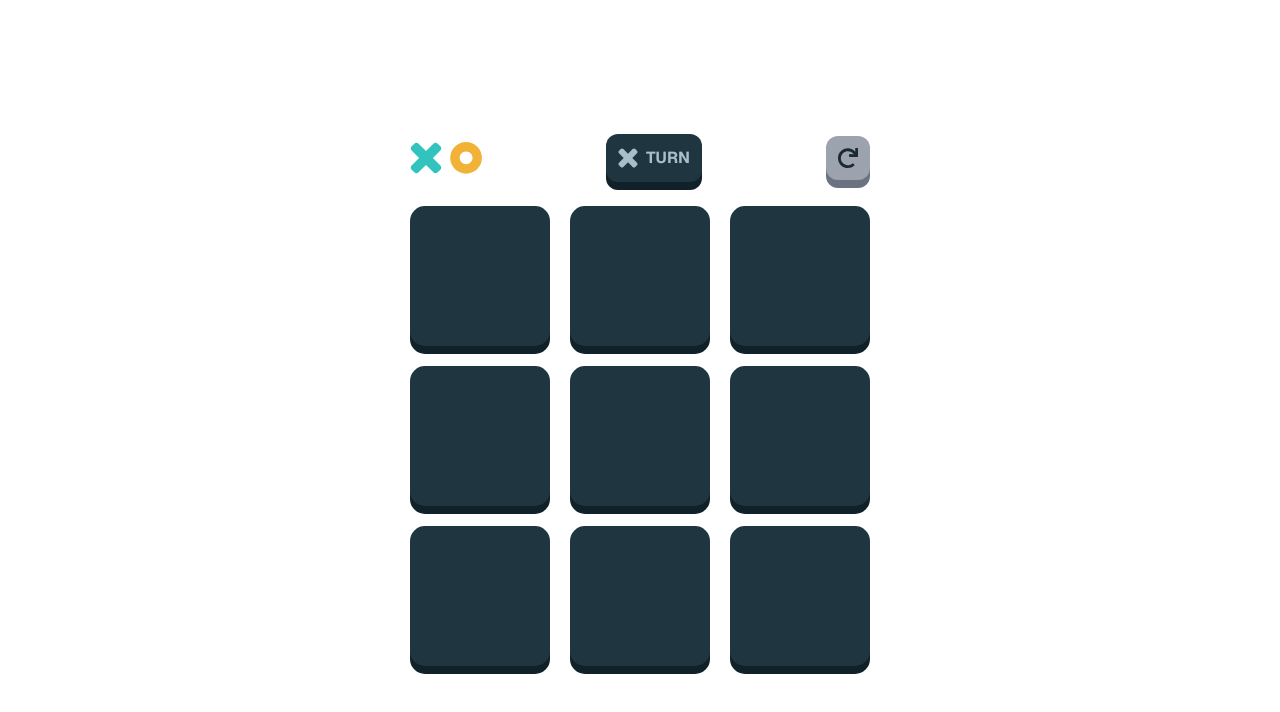
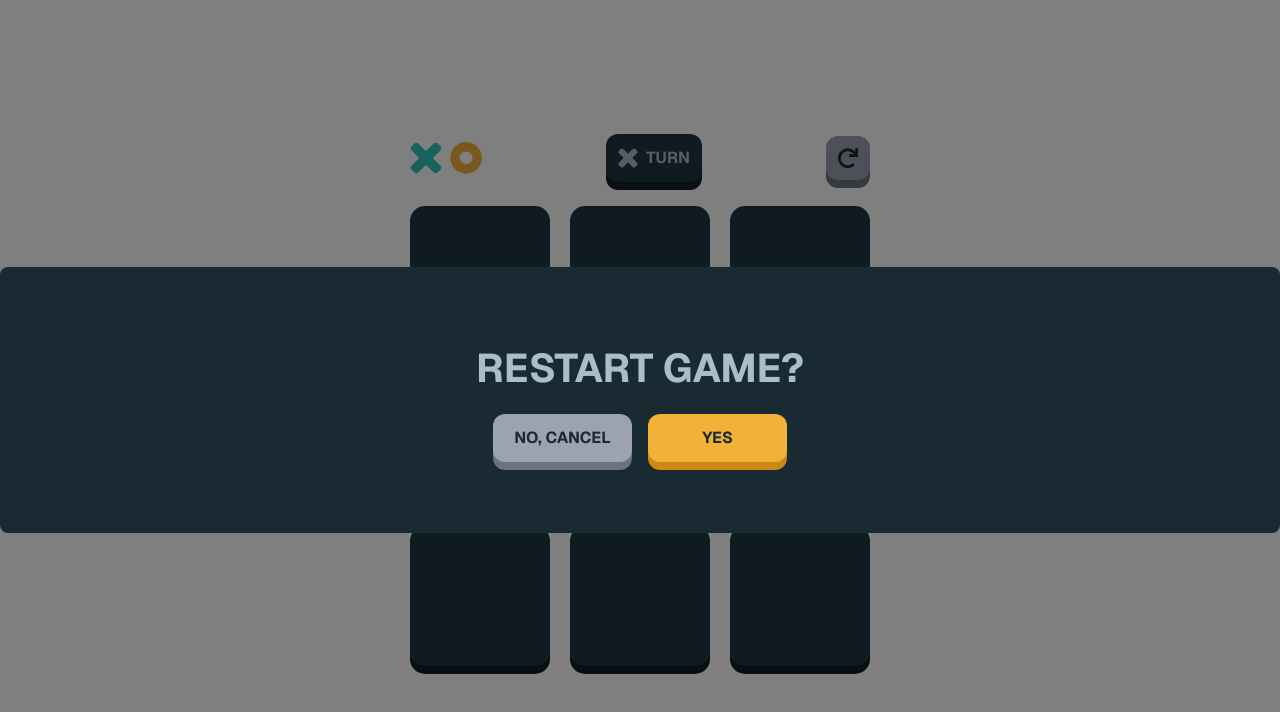
Before and after one commit to nntruong96/tic-tac-toe, a Next.js app: page /game in a window 1280 px wide. Both pictures are taken after a click on the button 847 px from the left and 158 px from the top of the page. Shown: the top 712 px of the page. Built offline with nearby package versions, Linux system fonts and the light colour scheme.

Commit message:
feat: implement modal confirm reset

```diff
--- a/src/app/game/page.tsx
+++ b/src/app/game/page.tsx
@@ -2,12 +2,14 @@
 import GameBoard from '@/components/GameBoard';
 import GameControl from '@/components/GameControl';
 import ModalPrompts from '@/components/ModalPrompts';
+import ModalConfirmReset from '@/components/ModalConfirmReset';
 export default function GamePage() {
   return (
     <div className="w-full h-full flex flex-col items-center justify-center ">
       <GameControl />
       <GameBoard />
       <ModalPrompts />
+      <ModalConfirmReset />
     </div>
   );
 }
--- a/src/components/GameControl/index.tsx
+++ b/src/components/GameControl/index.tsx
@@ -3,7 +3,7 @@ import Button from '@/components/Button';
 import { XIcon, OIcon, ReloadIcon } from '@/components/Icons';
 import { useGameContext } from '@/providers/GameProvider';
 export default function GameControl() {
-  const { isXNext, reset } = useGameContext();
+  const { isXNext, setOpenModalReset, winner, reset } = useGameContext();
   return (
     <div className="flex justify-between items-center w-full max-w-[460px] mb-6">
       <div className="flex gap-2">
@@ -18,7 +18,15 @@ export default function GameControl() {
         </div>
       </Button>
 
-      <Button color="silver" onClick={reset}>
+      <Button
+        color="silver"
+        onClick={() => {
+          if (winner) {
+            return reset();
+          }
+          setOpenModalReset(true);
+        }}
+      >
         <ReloadIcon />
       </Button>
     </div>
--- /dev/null
+++ b/src/components/Modal/index.tsx
@@ -0,0 +1,25 @@
+import React from 'react';
+import ReactDOM from 'react-dom';
+
+interface ModalProps {
+  isOpen: boolean;
+  onClose?: () => void;
+  children: React.ReactNode;
+}
+export default function Modal({ isOpen, onClose, children }: ModalProps) {
+  if (!isOpen) return null;
+  return ReactDOM.createPortal(
+    <div
+      className="fixed w-[100dvw] inset-0 bg-black bg-opacity-50 flex items-center justify-center z-50"
+      onClick={() => {
+        if (!onClose) return;
+        onClose();
+      }}
+    >
+      <div className="relative min-h-[266px] gap-4 flex flex-col items-center justify-center bg-navy-500 rounded-lg p-2 w-full ">
+        {children}
+      </div>
+    </div>,
+    document.body
+  );
+}
--- /dev/null
+++ b/src/components/ModalConfirmReset/index.tsx
@@ -0,0 +1,30 @@
+import React from 'react';
+
+import { useGameContext } from '@/providers/GameProvider';
+import Button from '@/components/Button';
+
+import Modal from '@/components/Modal';
+export default function ModalConfirmReset() {
+  const { isOpenModalReset, setOpenModalReset, reset } = useGameContext();
+  const onClose = () => {
+    setOpenModalReset(false);
+  };
+  const onReset = () => {
+    reset();
+    onClose();
+  };
+  if (!isOpenModalReset) return null;
+  return (
+    <Modal isOpen={isOpenModalReset}>
+      <p className="font-bold text-[40px] text-silver-400">RESTART GAME?</p>
+      <div className="flex gap-4">
+        <Button color="silver" onClick={onClose} className="w-[139px]">
+          No, Cancel
+        </Button>
+        <Button color="yellow" onClick={onReset} className="w-[139px]">
+          Yes
+        </Button>
+      </div>
+    </Modal>
+  );
+}
--- a/src/components/ModalPrompts/index.tsx
+++ b/src/components/ModalPrompts/index.tsx
@@ -1,16 +1,15 @@
 import React, { useMemo } from 'react';
-import ReactDOM from 'react-dom';
 import { useGameContext } from '@/providers/GameProvider';
 import { CellPlayer } from '@/types/enum';
 import { XIcon, OIcon } from '@/components/Icons';
 import Button from '@/components/Button';
 import classNames from 'classnames';
+import Modal from '@/components/Modal';
 export default function ModalPrompts() {
   const { isOpenModal, setIsOpenModal, winner, reset } = useGameContext();
   const onClose = () => {
     setIsOpenModal(false);
   };
-  console.log('isOpenModal', isOpenModal);
   const context = useMemo(() => {
     switch (winner) {
       case CellPlayer.X:
@@ -38,9 +37,8 @@ export default function ModalPrompts() {
     onClose();
   };
   if (!isOpenModal) return null;
-  return ReactDOM.createPortal(
-    <div className="fixed w-[100dvw] inset-0 bg-black bg-opacity-50 flex items-center justify-center z-50">
-      <div className="relative min-h-[266px] gap-4 flex flex-col items-center justify-center bg-navy-500 rounded-lg p-2 w-full ">
+  return (
+    <Modal isOpen={isOpenModal}>
       {winner && (
         <>
           <p className="text-silver-400 font-bold">{context.title}</p>
@@ -64,8 +62,6 @@ export default function ModalPrompts() {
           Next round
         </Button>
       </div>
-      </div>
-    </div>,
-    document.body
+    </Modal>
   );
 }
--- a/src/providers/GameProvider.tsx
+++ b/src/providers/GameProvider.tsx
@@ -12,6 +12,8 @@ interface GameContextValue {
   winnerCombo: number[];
   setIsOpenModal: (isOpen: boolean) => void;
   handleCellClick: (index: number) => void;
+  isOpenModalReset: boolean;
+  setOpenModalReset: (isOpen: boolean) => void;
   reset: () => void;
 }
 const GameContext = createContext<GameContextValue | null>(null);
@@ -27,6 +29,7 @@ export function GameProvider({ children }: { children: ReactNode }) {
   const [board, setBoard] = useState<Board>(Array(9).fill(null));
   const [isXNext, setIsXNext] = useState(true);
   const [isOpenModal, setIsOpenModal] = useState(false);
+  const [isOpenModalReset, setOpenModalReset] = useState(false);
   const [winner, setWinner] = useState<CellPlayer | null>(null);
   const [winnerCombo, setWinnerCombo] = useState<number[]>([]);
   const handleCellClick = (index: number) => {
@@ -36,7 +39,6 @@ export function GameProvider({ children }: { children: ReactNode }) {
     setBoard(newBoard);
     setIsXNext(!isXNext);
     const currentWinner = checkWinner(newBoard);
-    console.log('currentWinner', currentWinner);
     if (!newBoard.includes(null) || currentWinner) {
       setIsOpenModal(true);
       setWinner(currentWinner?.winner || null);
@@ -58,6 +60,8 @@ export function GameProvider({ children }: { children: ReactNode }) {
     setIsOpenModal,
     handleCellClick,
     reset,
+    isOpenModalReset,
+    setOpenModalReset,
   };
 
   return <GameContext.Provider value={value}>{children}</GameContext.Provider>;
```
Lines whose indentation alone changed are shown as unchanged.
